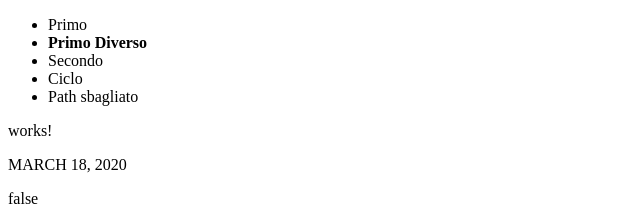
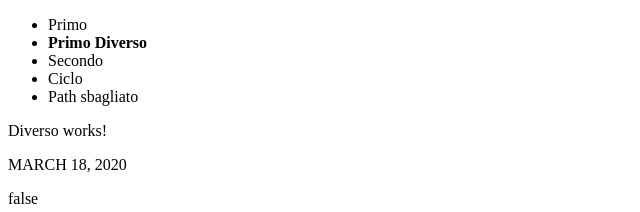
Before and after one commit to LukeSkywa/DemoMilano, an Angular app: page /primo-diverso in a window 1280 px wide. Shown: the top 212 px of the page, without its empty margins (0-640 px from the left). Built offline with nearby package versions, Linux system fonts and the light colour scheme.

Commit message:
lettura dei data tramite activated route

```diff
--- a/src/app/primo/primo.component.ts
+++ b/src/app/primo/primo.component.ts
@@ -1,7 +1,7 @@
 import { Component, OnInit, Input, ViewChild, OnDestroy, OnChanges, SimpleChanges } from '@angular/core';
 import { Persona } from '../model/persona.interface';
 import { ComunicazioneService } from '../comunicazione.service';
-import { Router } from '@angular/router';
+import { Router, ActivatedRoute } from '@angular/router';
 
 @Component({
   selector: 'app-primo',
@@ -26,14 +26,12 @@ export class PrimoComponent implements OnInit, OnDestroy, OnChanges {
   }
 
   ngOnInit(): void {
-    console.log('oninit: '+this.nameToDisplay);
+    console.log('oninit: ' + this.nameToDisplay);
   }
 
   ngOnDestroy(): void {
-    console.log('onDestroy: '+this.nameToDisplay);
+    console.log('onDestroy: ' + this.nameToDisplay);
   }
-
-  @Input('inputIngresso')
   parin: string;
 
   nameToDisplay: string;
@@ -62,12 +60,18 @@ export class PrimoComponent implements OnInit, OnDestroy, OnChanges {
   varSwitch = 1;
 
   constructor(private comunicazioneService: ComunicazioneService,
-    private router: Router) {
-    console.log('constructor: '+this.nameToDisplay);
+    private router: Router, private route: ActivatedRoute) {
+    console.log('constructor: ' + this.nameToDisplay);
 
     this.comunicazioneService.mySubject$.subscribe(value => {
-      console.log('check valore comunicazione service: '+value);
+      console.log('check valore comunicazione service: ' + value);
     });
+
+    console.log(JSON.stringify(this.route.snapshot.data));
+    if (this.route.snapshot.data['title'] != null) {
+      this.parin = this.route.snapshot.data['title'];
+    }
+
 
   }
 
@@ -79,8 +83,8 @@ export class PrimoComponent implements OnInit, OnDestroy, OnChanges {
     }
   }
 
-  navigate(){
-    if(this.varSwitch == 1) {
+  navigate() {
+    if (this.varSwitch == 1) {
       this.router.navigateByUrl('/secondo');
     } else {
       this.router.navigateByUrl('/ciclo-vita');
```
